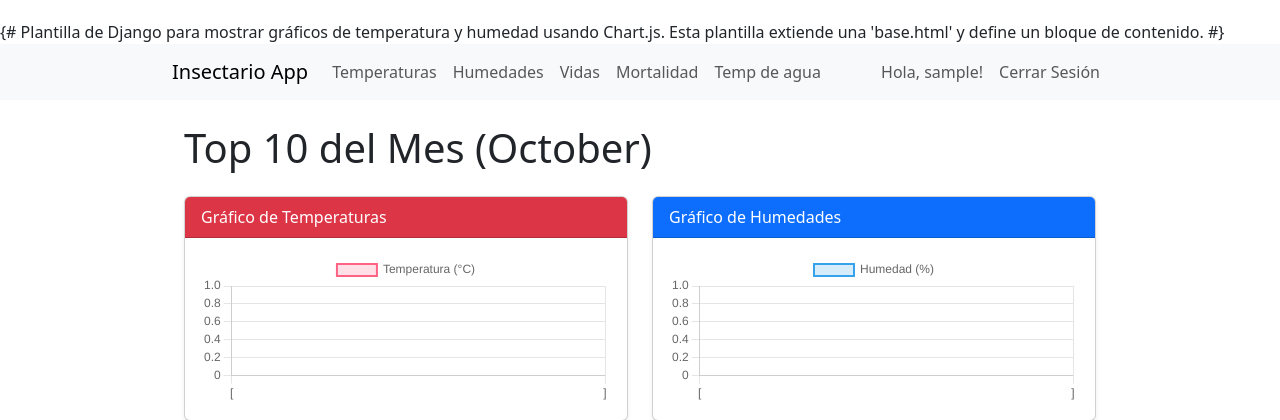
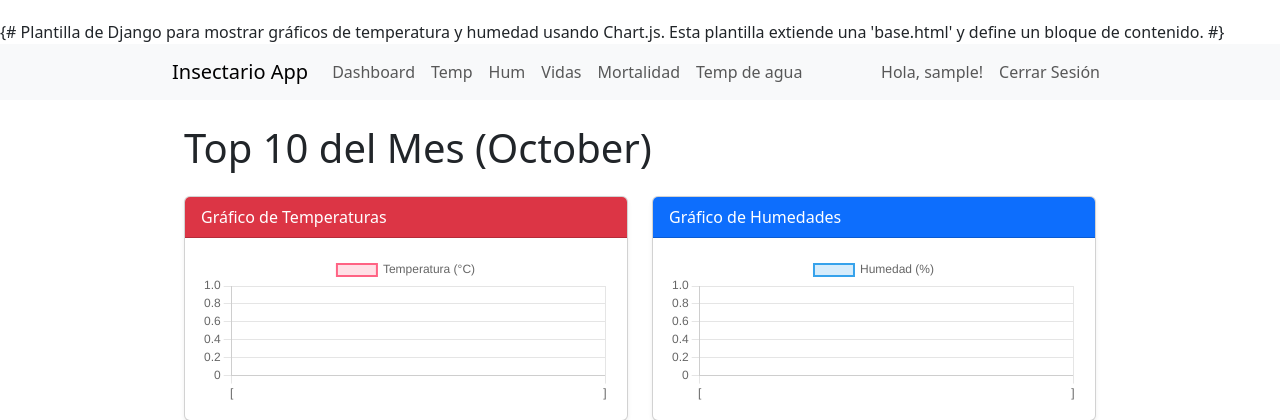
Before and after one commit to dmitre-cloud/-INSECTARIO, a Django app: page /dashboard/ in a window 1280 px wide. Shown: the top 420 px of the page. Run offline with Django 5.2, Linux system fonts and the light colour scheme; the visitor is signed in with stand-in values (Sample User, id 1); data that the repository does not hold is empty; some libraries are stand-ins or nearby versions.

Commit message:
dashboard agregado al navbar

```diff
--- a/insect_app/templates/base.html
+++ b/insect_app/templates/base.html
@@ -32,10 +32,13 @@
                 <ul class="navbar-nav me-auto mb-2 mb-lg-0">
                     {% if user.is_authenticated %}
                         <li class="nav-item">
-                            <a class="nav-link" href="{% url 'temperatura_list' %}">Temperaturas</a>
+                            <a class="nav-link" href="{% url 'dashboard' %}">Dashboard</a>
                         </li>
                         <li class="nav-item">
-                            <a class="nav-link" href="{% url 'humedad_list' %}">Humedades</a>
+                            <a class="nav-link" href="{% url 'temperatura_list' %}">Temp</a>
+                        </li>
+                        <li class="nav-item">
+                            <a class="nav-link" href="{% url 'humedad_list' %}">Hum</a>
                         </li>
                         <li class="nav-item">
                             <a class="nav-link" href="{% url 'vida_list' %}">Vidas</a>
--- a/insect_app/views.py
+++ b/insect_app/views.py
@@ -17,9 +17,6 @@ def dashboard_view(request):
     current_year = now.year
 
     # Consultamos las 10 temperaturas más altas del mes y año actual
-    # 1. Filtramos por año y mes
-    # 2. Ordenamos de forma descendente por el campo 'temperatura' (el guion lo indica)
-    # 3. Limitamos el resultado a 10 registros
     top_temperaturas = Temperatura.objects.filter(
         fecha_creacion__year=current_year,
         fecha_creacion__month=current_month
@@ -34,10 +31,14 @@ def dashboard_view(request):
     # Preparamos los datos para los gráficos
     # Las etiquetas ahora mostrarán la fecha y hora exacta de cada pico
     labels_temp = [t.fecha_creacion.strftime('%d/%m %H:%M') for t in top_temperaturas]
-    data_temp = [t.temperatura for t in top_temperaturas]
+
+    # *** CORRECCIÓN CLAVE: Aplicar float() para garantizar la correcta serialización de decimales. ***
+    data_temp = [float(t.temperatura) for t in top_temperaturas]
 
     labels_hum = [h.fecha_creacion.strftime('%d/%m %H:%M') for h in top_humedades]
-    data_hum = [h.humedad for h in top_humedades]
+
+    # *** CORRECCIÓN CLAVE: Aplicar float() para garantizar la correcta serialización de decimales. ***
+    data_hum = [float(h.humedad) for h in top_humedades]
 
     context = {
         # Título dinámico que muestra el mes actual
```
Also changed, not shown: insect_app/templates/dashboard.html (+0 -8 lines).
